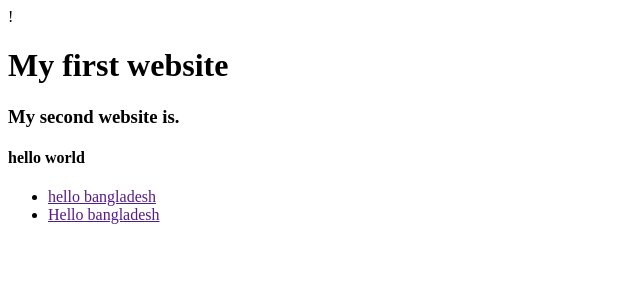
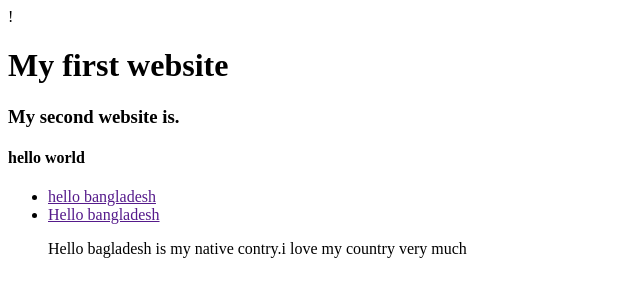
Before and after one commit to webthemelab/My-first-website, a plain HTML site: page index.html in a window 1280 px wide. Shown: the whole page, without its empty margins (0-640 px from the left). Drawn offline with Linux system fonts and the light colour scheme.

Commit message:
Update index.html

```diff
--- a/index.html
+++ b/index.html
@@ -13,6 +13,7 @@
     <ul>
         <li><a href="">hello bangladesh</a></li>
         <li><a href="">Hello bangladesh</a></li>
+        <p>Hello bagladesh is my native contry.i love my country very much</p>
     </ul>
 </body>
 </html>
```
